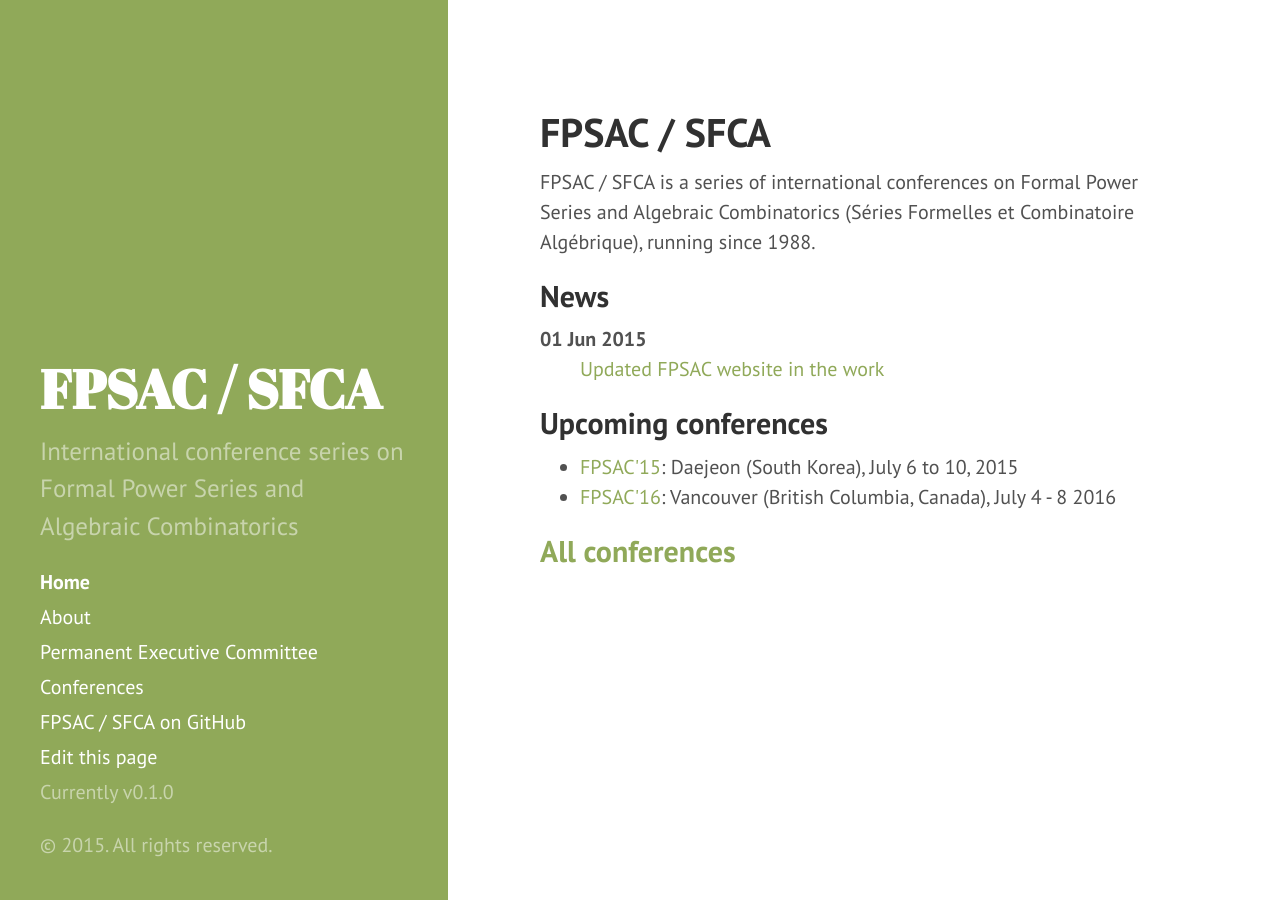
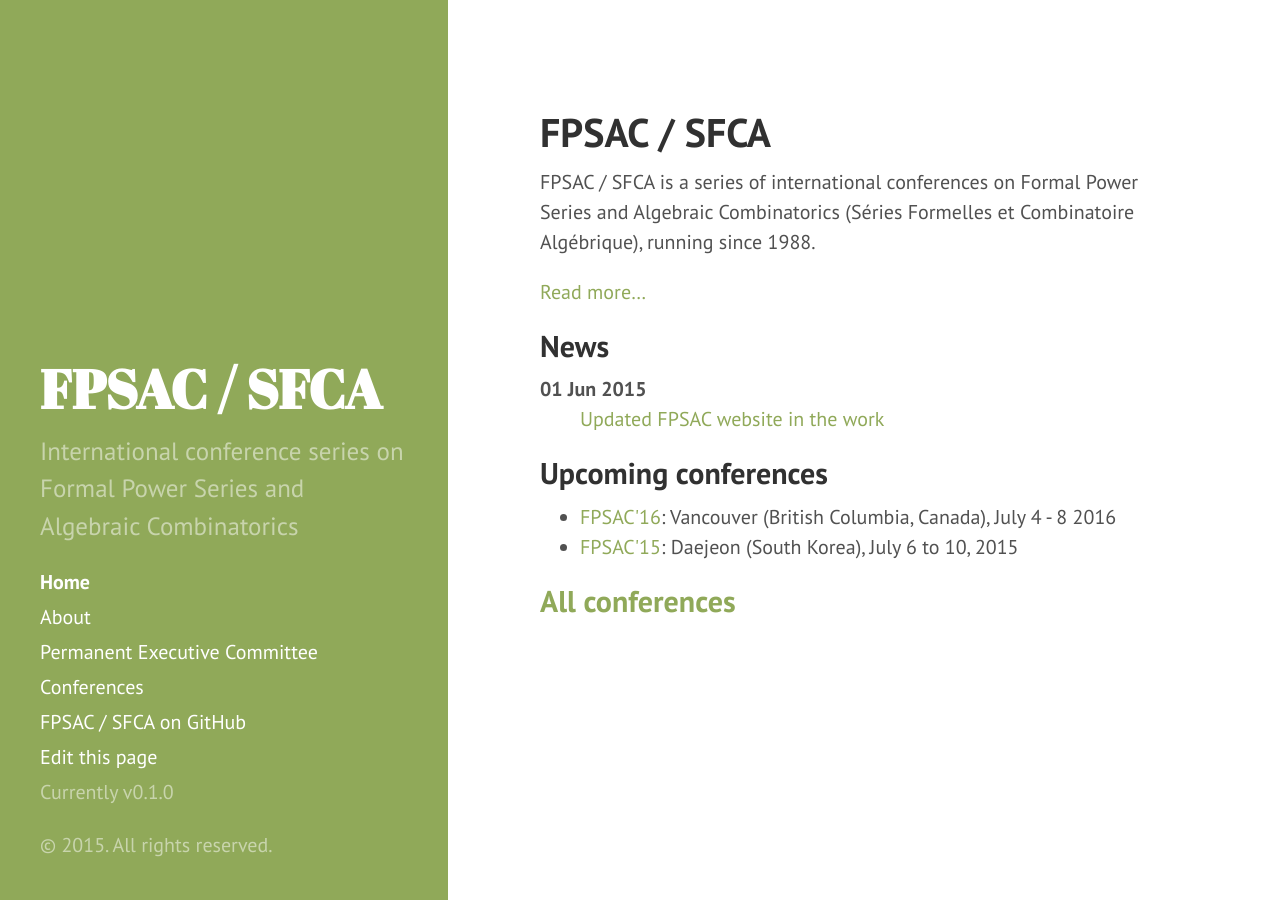
Before and after one commit to FPSAC/FPSAC.github.io, a Jekyll site: the page built from index.md, in a window 1280 px wide. Built offline with Jekyll 4.4.1, drawn with Linux system fonts in a browser that asks for light colours; Markdown is read by kramdown in place of the engine named in the settings.

Commit message:
Added crosslink; fixed another; reverse sorting of conferences

```diff
--- a/index.md
+++ b/index.md
@@ -9,6 +9,8 @@ FPSAC / SFCA is a series of international conferences on Formal Power
 Series and Algebraic Combinatorics (Séries Formelles et Combinatoire
 Algébrique), running since 1988.
 
+[Read more...](about)
+
 ## News
 
 {% for post in site.posts %}
@@ -19,9 +21,9 @@ Algébrique), running since 1988.
 ## Upcoming conferences
 
 <ul>
-  {% for conf in site.confs %}
+  {% for conf in site.confs reversed %}
   <li><a href="{{ conf.url }}">FPSAC'{{conf.year}}</a>: {{conf.town}} ({{conf.country}}), {{conf.dates}}</li>
   {% endfor %}
 </ul>
 
-## [All conferences](conf)
+## [All conferences](confs)
```
Also changed, not shown: confs/index.md (+1 -1 lines).
